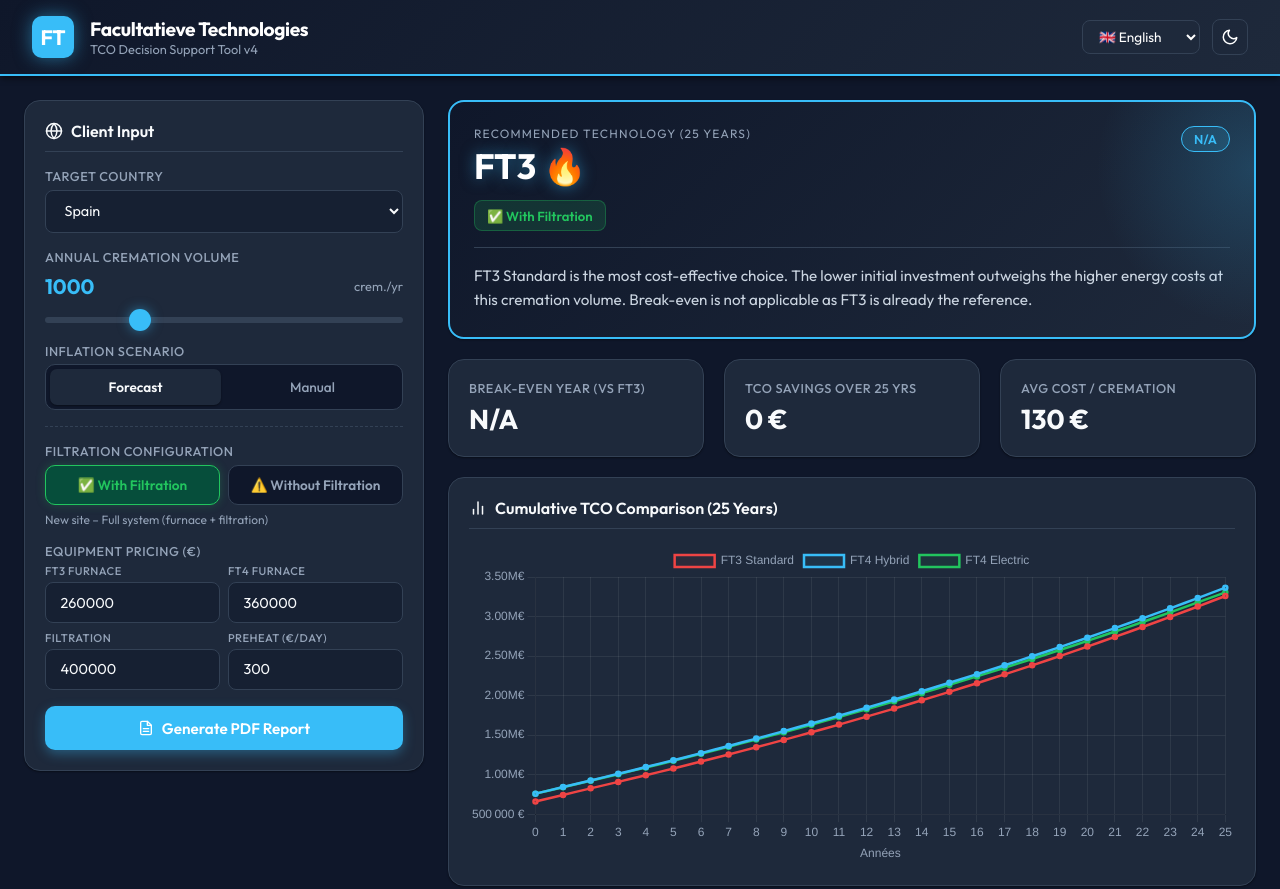
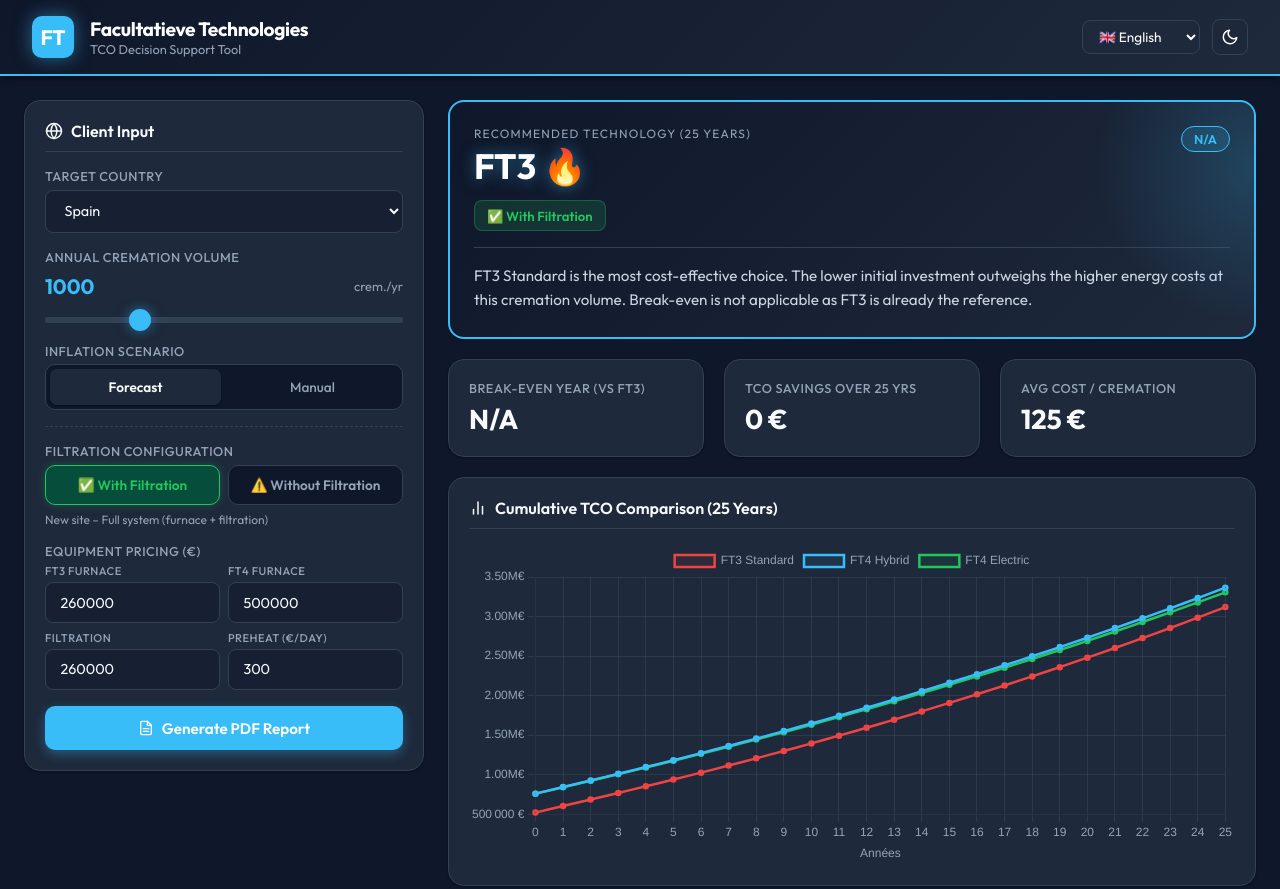
Before and after one commit to FT-TCO-APP/tco-calculator, a plain HTML site: page index.html in a window 1280 px wide. Shown: the top 889 px of the page. Drawn offline with nearby package versions, Linux system fonts and the light colour scheme.

Commit message:
Add files via upload

```diff
--- a/index.html
+++ b/index.html
@@ -211,7 +211,7 @@
         <div class="logo-symbol">FT</div>
         <div class="header-title">
             <h1>Facultatieve Technologies</h1>
-            <p data-i18n="subtitle">TCO Decision Support Tool v4</p>
+            <p data-i18n="subtitle">TCO Decision Support Tool</p>
         </div>
     </div>
     <div class="header-actions">
@@ -297,11 +297,11 @@
                     </div>
                     <div>
                         <label style="font-size:0.7rem;color:var(--text-secondary);display:block;margin-bottom:0.25rem;" data-i18n="furnace_price_ft4">FT4 Furnace</label>
-                        <input type="number" id="ft4FurnacePrice" value="360000" step="1000">
+                        <input type="number" id="ft4FurnacePrice" value="500000" step="1000">
                     </div>
                     <div id="filtrationPriceGroup">
                         <label style="font-size:0.7rem;color:var(--text-secondary);display:block;margin-bottom:0.25rem;" data-i18n="filtration_price">Filtration</label>
-                        <input type="number" id="filtrationPrice" value="400000" step="1000">
+                        <input type="number" id="filtrationPrice" value="260000" step="1000">
                     </div>
                     <div>
                         <label style="font-size:0.7rem;color:var(--text-secondary);display:block;margin-bottom:0.25rem;" data-i18n="preheat_daily">Preheat (€/day)</label>
@@ -389,7 +389,7 @@
 // ==========================================================
 const i18n = {
   en: {
-    subtitle: "TCO Decision Support Tool v4",
+    subtitle: "TCO Decision Support Tool",
     client_input: "Client Input",
     target_country: "Target Country",
     annual_volume: "Annual Cremation Volume",
@@ -430,7 +430,7 @@ const i18n = {
     rec_electric: "FT4 Electric 100% is the optimal choice. It offers the lowest long-term operating cost (OPEX). Break-even year vs FT3: ",
   },
   fr: {
-    subtitle: "Outil d'Aide à la Décision TCO v4",
+    subtitle: "Outil d'Aide à la Décision TCO",
     client_input: "Saisie Client",
     target_country: "Pays Cible",
     annual_volume: "Volume Annuel de Crémations",
```
